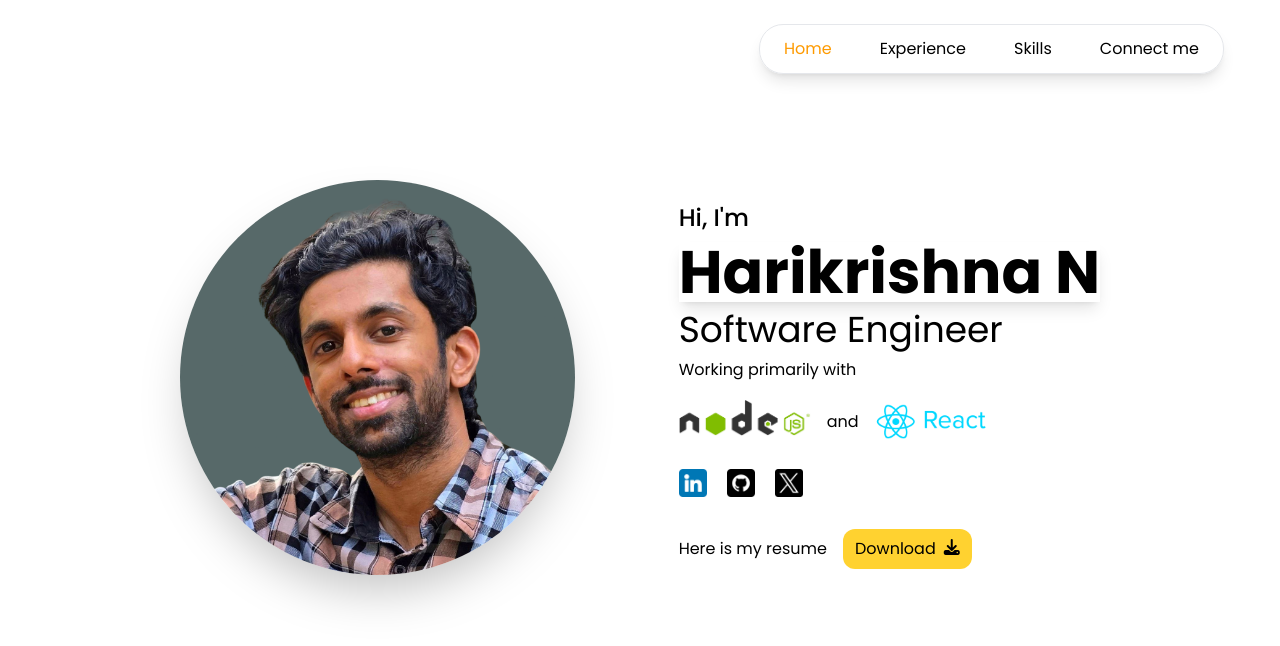
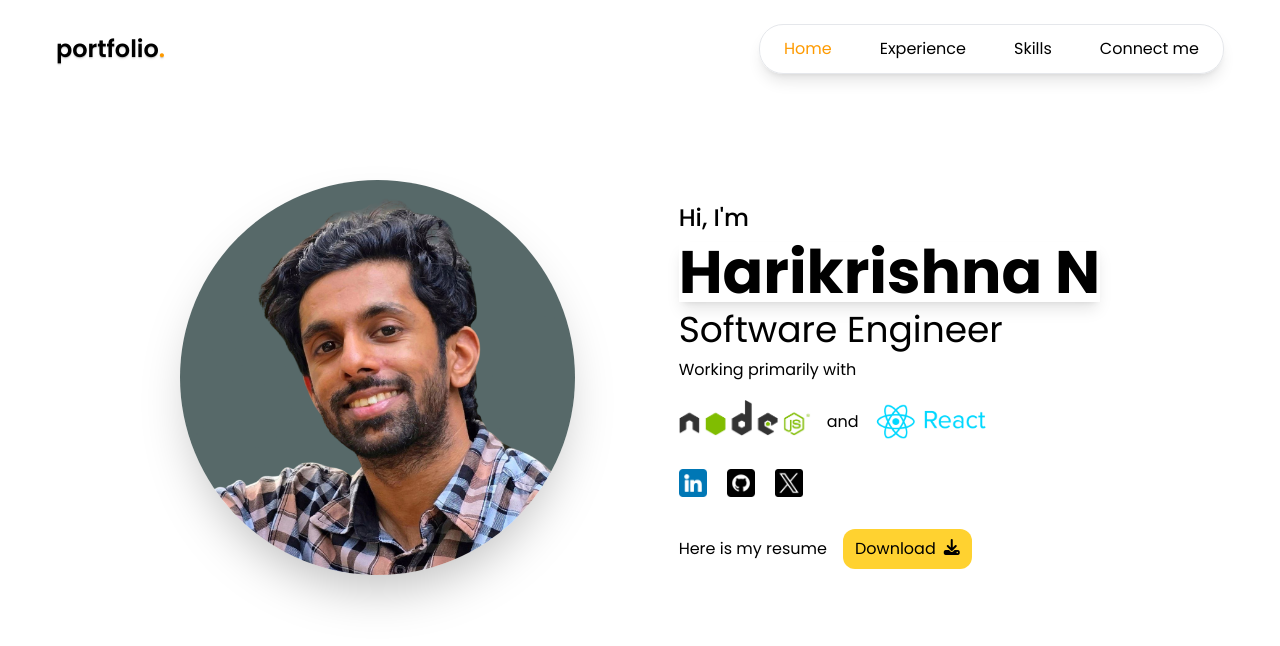
Before and after one commit to harikrishnaa5/Portfolio, a React (Vite) app: page / in a window 1280 px wide. Shown: the top 646 px of the page. Built offline with nearby package versions, Linux system fonts and the light colour scheme.

Commit message:
included portfolio logo in header

```diff
--- a/src/components/header/Header.jsx
+++ b/src/components/header/Header.jsx
@@ -9,8 +9,9 @@ const Header = ({ open, contactSelected, handleContactClick, setContactSelected
         }
     }, [open]);
     return (
-        <div className="hidden sm:flex py-6 px-14 flex-row justify-center md:justify-end mb-6 md:mb-16">
-            <ul className="flex px-6 gap-12 border border-gray-200 shadow-lg rounded-3xl p-3">
+        <div className="sm:flex py-0 sm:py-6 px-14 flex-col md:flex-row justify-center md:justify-between items-center mb-0 md:mb-16 gap-0 sm:gap-3 md:gap-0">
+            <span className="flex justify-center sm:flex-start text-2xl font-semibold"><h2 className="text-shadow-sm">portfolio</h2><h2 className="text-amber-500 text-shadow-sm">.</h2></span>
+            <ul className="hidden sm:flex px-6 gap-12 border border-gray-200 shadow-lg rounded-3xl p-3">
                 {navMenu?.map((menu) => {
                     const isActive =
                         !open &&
```
